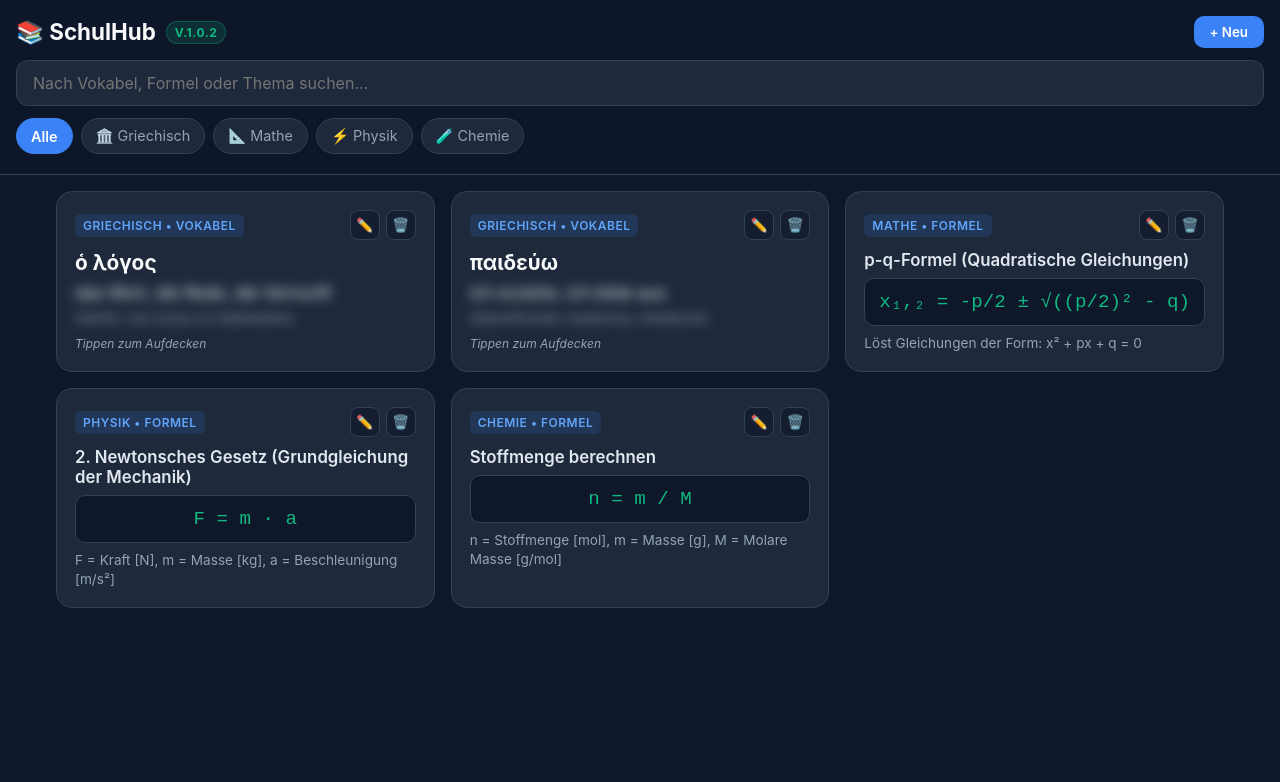
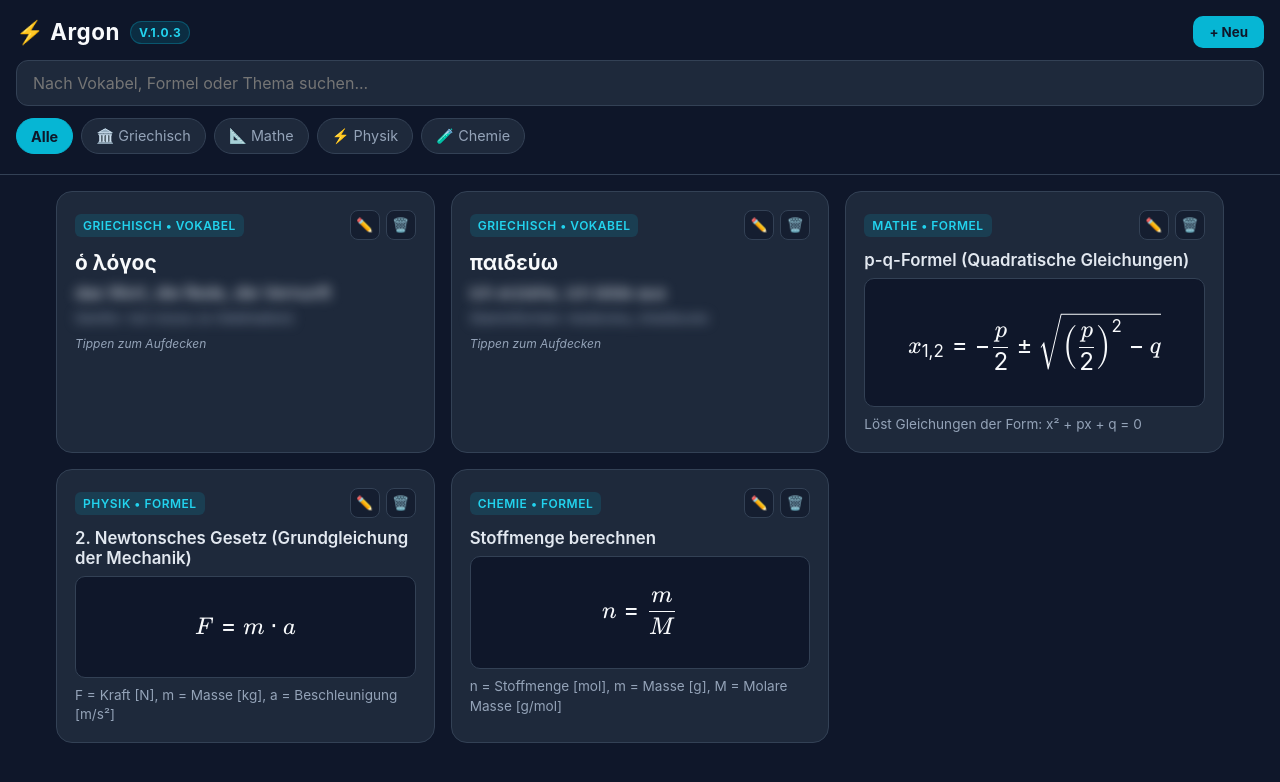
Before and after one commit to samweis-cell/Argon, a plain HTML site: page index.html in a window 1280 px wide. Drawn offline with nearby package versions, Linux system fonts and the light colour scheme.

Commit message:
Add files via upload

```diff
--- a/app.js
+++ b/app.js
@@ -19,7 +19,7 @@ const defaultData = [
         id: 3,
         subject: "mathe",
         type: "formula",
-        front: "x₁,₂ = -p/2 ± √((p/2)² - q)",
+        front: "x_{1,2} = -\\frac{p}{2} \\pm \\sqrt{\\left(\\frac{p}{2}\\right)^2 - q}",
         back: "p-q-Formel (Quadratische Gleichungen)",
         details: "Löst Gleichungen der Form: x² + px + q = 0"
     },
@@ -27,7 +27,7 @@ const defaultData = [
         id: 4,
         subject: "physik",
         type: "formula",
-        front: "F = m · a",
+        front: "F = m \\cdot a",
         back: "2. Newtonsches Gesetz (Grundgleichung der Mechanik)",
         details: "F = Kraft [N], m = Masse [kg], a = Beschleunigung [m/s²]"
     },
@@ -35,13 +35,13 @@ const defaultData = [
         id: 5,
         subject: "chemie",
         type: "formula",
-        front: "n = m / M",
+        front: "n = \\frac{m}{M}",
         back: "Stoffmenge berechnen",
         details: "n = Stoffmenge [mol], m = Masse [g], M = Molare Masse [g/mol]"
     }
 ];
 
-let entries = JSON.parse(localStorage.getItem('schulhub_data')) || defaultData;
+let entries = JSON.parse(localStorage.getItem('argon_data')) || defaultData;
 let currentSubject = 'alle';
 let searchQuery = '';
 
@@ -56,7 +56,7 @@ const entryForm = document.getElementById('entry-form');
 const entryIdInput = document.getElementById('entry-id');
 
 function saveData() {
-    localStorage.setItem('schulhub_data', JSON.stringify(entries));
+    localStorage.setItem('argon_data', JSON.stringify(entries));
 }
 
 function renderEntries() {
@@ -106,9 +106,21 @@ function renderEntries() {
             card.innerHTML = `
                 ${headerHTML}
                 <div class="card-back" style="font-weight: 600;">${item.back}</div>
-                <div class="formula-box">${item.front}</div>
+                <div class="formula-box" id="formula-${item.id}"></div>
                 <div class="card-details">${item.details}</div>
             `;
+
+            // KaTeX LaTeX-Formel rendern
+            setTimeout(() => {
+                const formulaEl = document.getElementById(`formula-${item.id}`);
+                if (formulaEl && window.katex) {
+                    try {
+                        katex.render(item.front, formulaEl, { displayMode: true, throwOnError: false });
+                    } catch (err) {
+                        formulaEl.textContent = item.front; // Fallback falls Syntaxfehler
+                    }
+                }
+            }, 0);
         }
 
         card.querySelector('.edit-btn').addEventListener('click', () => openEditModal(item));
@@ -187,17 +199,16 @@ searchInput.addEventListener('input', (e) => {
     renderEntries();
 });
 
-// Auto-Update für Service Worker erzwingen
 if ('serviceWorker' in navigator) {
     navigator.serviceWorker.register('./sw.js').then((reg) => {
-        reg.update(); // Aktiv nach neuem SW suchen
+        reg.update();
     });
 
     let refreshing = false;
     navigator.serviceWorker.addEventListener('controllerchange', () => {
         if (!refreshing) {
             refreshing = true;
-            window.location.reload(); // Seite automatisch neu laden, sobald Update aktiv ist
+            window.location.reload();
         }
     });
 }
--- a/index.html
+++ b/index.html
@@ -3,17 +3,20 @@
 <head>
     <meta charset="UTF-8">
     <meta name="viewport" content="width=device-width, initial-scale=1.0">
-    <title>SchulHub – Meine Sammlung</title>
+    <title>Argon – Deine Lernplattform</title>
     <link rel="stylesheet" href="style.css">
     <link rel="manifest" href="manifest.json">
     <meta name="theme-color" content="#0f172a">
+    <!-- KaTeX für echte Mathe-Formeln (LaTeX) -->
+    <link rel="stylesheet" href="https://cdn.jsdelivr.net/npm/katex@0.16.8/dist/katex.min.css">
+    <script defer src="https://cdn.jsdelivr.net/npm/katex@0.16.8/dist/katex.min.js"></script>
 </head>
 <body>
     <header>
         <div class="header-top">
             <div class="title-group">
-                <h1>📚 SchulHub</h1>
-                <span class="version-badge">V.1.0.2</span>
+                <h1>⚡ Argon</h1>
+                <span class="version-badge">V.1.0.3</span>
             </div>
             <button id="add-btn" class="primary-btn">+ Neu</button>
         </div>
@@ -51,20 +54,20 @@
                 <label>Typ:
                     <select id="entry-type" required>
                         <option value="vocab">Vokabel (Karteikarte)</option>
-                        <option value="formula">Formel / Regel</option>
+                        <option value="formula">Formel / Regel (LaTeX möglich)</option>
                     </select>
                 </label>
 
                 <label>Vorderseite / Formel / Wort:
-                    <input type="text" id="entry-front" placeholder="z. B. λόγος oder E = m · c²" required>
+                    <input type="text" id="entry-front" placeholder="z. B. \frac{-p}{2} \pm \sqrt{(\frac{p}{2})^2 - q}" required>
                 </label>
 
                 <label>Rückseite / Übersetzung / Bedeutung:
-                    <input type="text" id="entry-back" placeholder="z. B. Wort, Vernunft oder Energie-Masse-Äquivalenz" required>
+                    <input type="text" id="entry-back" placeholder="z. B. p-q-Formel" required>
                 </label>
 
                 <label>Zusatzinfo (Stammformen, Variablen, Thema):
-                    <textarea id="entry-details" rows="2" placeholder="z. B. Genitiv: τοῦ λόγου / E = Energie, m = Masse..."></textarea>
+                    <textarea id="entry-details" rows="2" placeholder="z. B. p = Koeffizient, q = Konstante..."></textarea>
                 </label>
 
                 <div class="modal-actions">
--- a/style.css
+++ b/style.css
@@ -2,13 +2,13 @@
     --bg: #0f172a;
     --card-bg: #1e293b;
     --card-hover: #273549;
-    --primary: #3b82f6;
-    --primary-hover: #2563eb;
+    --primary: #06b6d4; /* Argon-Cyan */
+    --primary-hover: #0891b2;
     --danger: #ef4444;
     --text: #f8fafc;
     --text-muted: #94a3b8;
     --border: #334155;
-    --accent: #10b981;
+    --accent: #22d3ee;
 }
 
 * {
@@ -49,6 +49,7 @@ header {
 
 h1 {
     font-size: 1.4rem;
+    letter-spacing: 0.5px;
 }
 
 .version-badge {
@@ -56,9 +57,9 @@ h1 {
     font-weight: 700;
     padding: 3px 8px;
     border-radius: 999px;
-    background-color: rgba(16, 185, 129, 0.15);
+    background-color: rgba(6, 182, 212, 0.15);
     color: var(--accent);
-    border: 1px solid rgba(16, 185, 129, 0.3);
+    border: 1px solid rgba(6, 182, 212, 0.3);
     letter-spacing: 0.5px;
 }
 
@@ -104,9 +105,9 @@ h1 {
 
 .tab.active {
     background-color: var(--primary);
-    color: white;
+    color: #0f172a;
     border-color: var(--primary);
-    font-weight: 600;
+    font-weight: 700;
 }
 
 .content-grid {
@@ -147,8 +148,8 @@ h1 {
     letter-spacing: 0.5px;
     padding: 4px 8px;
     border-radius: 6px;
-    background-color: rgba(59, 130, 246, 0.15);
-    color: #60a5fa;
+    background-color: rgba(6, 182, 212, 0.15);
+    color: var(--accent);
     font-weight: 600;
 }
 
@@ -191,14 +192,14 @@ h1 {
 
 .formula-box {
     background-color: #0f172a;
-    padding: 12px;
+    padding: 14px;
     border-radius: 10px;
-    font-family: "Courier New", Courier, monospace;
-    font-size: 1.2rem;
+    font-size: 1.25rem;
     text-align: center;
-    color: var(--accent);
+    color: var(--text);
     border: 1px solid var(--border);
     margin: 8px 0;
+    overflow-x: auto;
 }
 
 .card-back {
@@ -228,11 +229,11 @@ h1 {
 
 .primary-btn {
     background-color: var(--primary);
-    color: white;
+    color: #0f172a;
     border: none;
     padding: 8px 16px;
     border-radius: 10px;
-    font-weight: 600;
+    font-weight: 700;
     cursor: pointer;
 }
 
```
Also changed, not shown: sw.js (+4 -3 lines), manifest.json.
